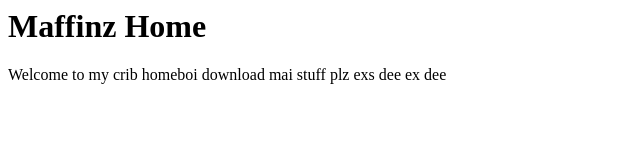
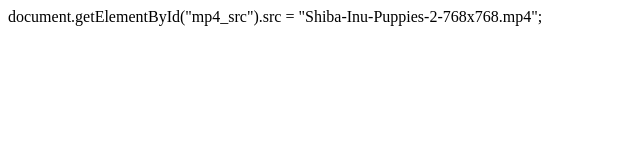
Before and after one commit to Maffinz/Maffinz.github.io, a plain HTML site: page index.html in a window 1280 px wide. Shown: the whole page, without its empty margins (0-640 px from the left). Drawn offline with Linux system fonts and the light colour scheme.

Commit message:
Update index.html

```diff
--- a/index.html
+++ b/index.html
@@ -3,7 +3,6 @@
         <title>Maffinz's Home</title>
     </head>
     <body>
-        <h1>Maffinz Home</h1>
-        <p1>Welcome to my crib homeboi download mai stuff plz exs dee ex dee</p1>
+        document.getElementById("mp4_src").src = "Shiba-Inu-Puppies-2-768x768.mp4";
     </body>
 </html>
```
